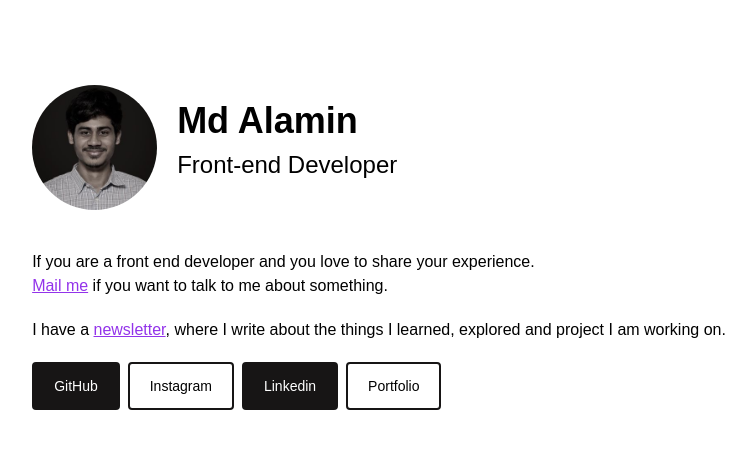
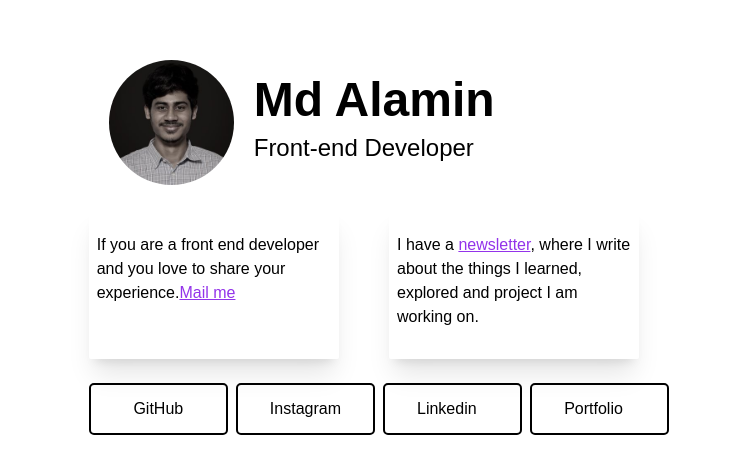
Before and after one commit to alamincodes/newsletter-app, a React (Create React App) app: page / in a window 1280 px wide. Shown: the part 153-626 px from the top of the page, without its empty margins (261-1017 px from the left). Built offline with nearby package versions, Linux system fonts and the light colour scheme.

Commit message:
add card

```diff
--- a/src/App.js
+++ b/src/App.js
@@ -7,7 +7,7 @@ import Form from "./Components/Form";
 function App() {
   return (
     <StrictMode>
-      <div className="min-h-screen flex flex-col">
+      <div className="">
         <BrowserRouter>
           <Routes>
             <Route path="/" element={<Home />} />
--- a/src/Components/Home.js
+++ b/src/Components/Home.js
@@ -3,39 +3,39 @@ import { Link } from "react-router-dom";
 import Profile from "../images/IMG_20220907_145052.jpg";
 const Home = () => {
   return (
-    <div className=" flex-1 flex flex-col ">
+    <div className=" flex-1 flex flex-col">
       <main className="flex-1">
-        <div className="flex  justify-center items-center min-h-screen">
+        <div className="flex justify-center items-center md:min-h-screen lg:min-h-screen">
           <div>
-            <div className="flex flex-col items-center md:flex-row md:items-start pb-5">
+            <div className="flex flex-col items-center md:flex-row md:items-start w-[auto] pb-5">
               <img
-                className="rounded-full ml-5 mt-5 md:mt-0 w-[125px] h-[125px] object-cover "
+                className="rounded-full ml-5 mt-5 md:mt-0 w-[125px] h-[125px] object-cover"
                 src={Profile}
-                alt="Srejon Khan"
+                alt="Md Alamin"
               />
-              <div className="ml-5 my-2 flex flex-col justify-center text-center md:text-start ">
-                <h1 className="text-4xl font-bold py-2">Md Alamin</h1>
+              <div className="ml-5 my-2 flex flex-col text-center md:text-start ">
+                <h1 className="lg:text-5xl md:text-5xl text-4xl font-bold py-2">
+                  Md Alamin
+                </h1>
                 <h3 className="text-2xl">Front-end Developer</h3>
               </div>
             </div>
-            {/* --------------------------- */}
-            <div className="mx-5 my-5">
-              <div className="mt-3 text-center md:text-start">
-                <p>
+            {/* -----------card---------------- */}
+            <div className="grid lg:grid-cols-2 md:grid-cols-2 grid-cols-1 md:mt-0 lg:mt-0 mt-[-30px] lg:gap-5 md:gap-5">
+              <div class="relative block md:w-[250px] lg:w-[250px] w-[250px] h-[100px] lg:h-[150px] md:h-[130px] p-2 my-1 pb-24  rounded-sm shadow-xl">
+                <p class="mt-4  font-medium text-black-">
                   If you are a front end developer and you love to share your
                   experience.
-                </p>
-                <p>
                   <a
                     href="mailto:mdalamin88248@gmail.com"
                     className="text-purple-600 underline"
                   >
                     Mail me
-                  </a>{" "}
-                  if you want to talk to me about something.
+                  </a>
                 </p>
-
-                <p className="my-5">
+              </div>
+              <div class="relative block md:w-[250px] lg:w-[250px] w-[250px] h-[130px] lg:h-[150px] md:h-[130px] p-2 my-1 pb-24  rounded-sm shadow-xl">
+                <p class="mt-4  font-medium text-black">
                   I have a{" "}
                   <Link className="text-purple-600 underline" to="/newsletter">
                     newsletter
@@ -45,41 +45,84 @@ const Home = () => {
                 </p>
               </div>
             </div>
+            {/* ========button ==========*/}
+
+            <div className="mt-5 grid lg:grid-cols-4 md:grid-cols-4 grid-cols-2 gap-2 ">
+              <button className="border-2 border-black px-4 lg:px-8 md:px-8  py-3 rounded-[5px] bg-white hover:bg-black hover:text-white flex items-center justify-center ">
+                GitHub
+              </button>
+              <button className="border-2 border-black px-4 py-3 lg:px-8 md:px-8 rounded-[5px] bg-white hover:bg-black hover:text-white flex items-center">
+                Instagram
+              </button>
+              <button className="border-2 border-black px-4 py-3 lg:px-8 md:px-8 rounded-[5px] bg-white hover:bg-black hover:text-white flex items-center">
+                Linkedin
+              </button>
+              <button className="border-2 border-black px-4 py-3 lg:px-8 md:px-8 rounded-[5px] bg-white hover:bg-black hover:text-white flex items-center">
+                Portfolio
+              </button>
+            </div>
+
+            {/* <div className="mx-5 my-5 ">
+              <div className="mt-3 text-center md:text-start ">
+                <p>
+                  If you are a front end developer and you love to share your
+                  experience.
+                </p>
+                <p>
+                  <button
+                    href="mailto:mdalamin88248@gmail.com"
+                    className="text-purple-600 underline"
+                  >
+                    Mail me
+                  </button>{" "}
+                  if you want to talk to me about something.
+                </p>
+
+                <button className="my-5">
+                  I have a{" "}
+                  <Link className="text-purple-600 underline" to="/newsletter">
+                    newsletter
+                  </Link>
+                  , where I write about the things I learned, explored and
+                  project I am working on.
+                </button>
+              </div>
+            </div> */}
             {/* -------------------------------- */}
-            <div className="mt-5 flex justify-center md:justify-start mx-5">
-              <a
+            {/* <div className="mt-5 flex justify-center md:justify-start mx-5 ">
+              <button
                 class="mr-2 inline-flex w-auto  items-center px-5 py-3 text-sm  font-medium text-white transition-colors bg-[#171515] border-2 border-[#171515] rounded hover:bg-transparent hover:text-[#171515] focus:outline-none focus:ring active:opacity-75"
                 href="https://github.com/alamincodes"
                 target="_blank"
                 rel="noopener noreferrer"
               >
                 GitHub
-              </a>
-              <a
+              </button>
+              <button
                 class="mr-2 inline-flex w-auto  items-center px-5 py-3 text-sm  font-medium text-black transition-colors bg-white border-2 border-[#171515] rounded hover:bg-transparent hover:text-white  hover:bg-[#171515] focus:outline-none focus:ring active:opacity-75"
                 href="https://www.instagram.com/alamincodes"
                 target="_blank"
                 rel="noopener noreferrer"
               >
                 Instagram
-              </a>
-              <a
+              </button>
+              <button
                 class="mr-2 inline-flex w-auto  items-center px-5 py-3 text-sm  font-medium text-white transition-colors bg-[#171515] border-2 border-[#171515] rounded hover:bg-transparent hover:text-[#171515] focus:outline-none focus:ring active:opacity-75"
                 href="https://www.linkedin.com/in/alamincodes/"
                 target="_blank"
                 rel="noopener noreferrer"
               >
                 Linkedin
-              </a>
-              <a
+              </button>
+              <button
                 class="mr-2 inline-flex w-auto  items-center px-5 py-3 text-sm  font-medium text-black transition-colors bg-white border-2 border-[#171515] rounded hover:bg-transparent hover:text-white  hover:bg-[#171515] focus:outline-none focus:ring active:opacity-75"
                 href="https://alamincodes.netlify.app/"
                 target="_blank"
                 rel="noopener noreferrer"
               >
                 Portfolio
-              </a>
-            </div>
+              </button>
+            </div> */}
           </div>
         </div>
       </main>
--- a/src/index.css
+++ b/src/index.css
@@ -5,6 +5,15 @@
 
 @import url('https://fonts.googleapis.com/css2?family=Poppins&family=Rubik&display=swap');
 
+*{
+  box-sizing: border-box;
+  /* outline: 3px solid limegreen !important; */
+  /* background: rgba(0 100 0 / 0.1) !important;  */
+}
+::selection{
+  background: black;
+  color: white;
+}
 body {
   margin: 0;
   font-family: 'Rubik', sans-serif;
```
Also changed, not shown: 1 other file (tests, documents, lock files or other folders).
